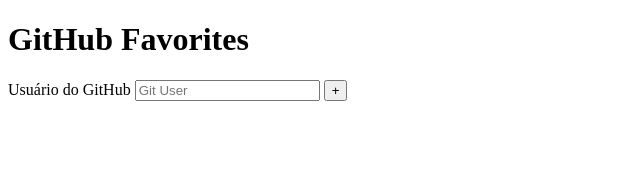
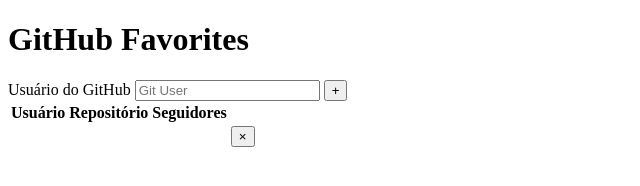
Before and after one commit to renan-kimura/GitFav, a plain HTML site: page index.html in a window 1280 px wide. Shown: the whole page, without its empty margins (0-640 px from the left). Drawn offline with Linux system fonts and the light colour scheme.

Commit message:
add tabelas

```diff
--- a/index.html
+++ b/index.html
@@ -15,6 +15,27 @@
                 <button>&plus;</button>
             </div>
         </header>
+        <table>
+            <thead>
+                <tr>
+                    <th>Usuário</th>
+                    <th>Repositório</th>
+                    <th>Seguidores</th>
+                    <th></th>
+                </tr>
+            </thead>
+            <tbody>
+                <tr>
+                    <td class="users"></td>
+                    <td class="repositories"></td>
+                    <td class="followers"></td>
+                    <td>
+                        <button>&times</button>
+                    </td>
+                </tr>
+            </tbody>
+            <tfoot></tfoot>
+        </table>
     </div>
 
 </body>
```
